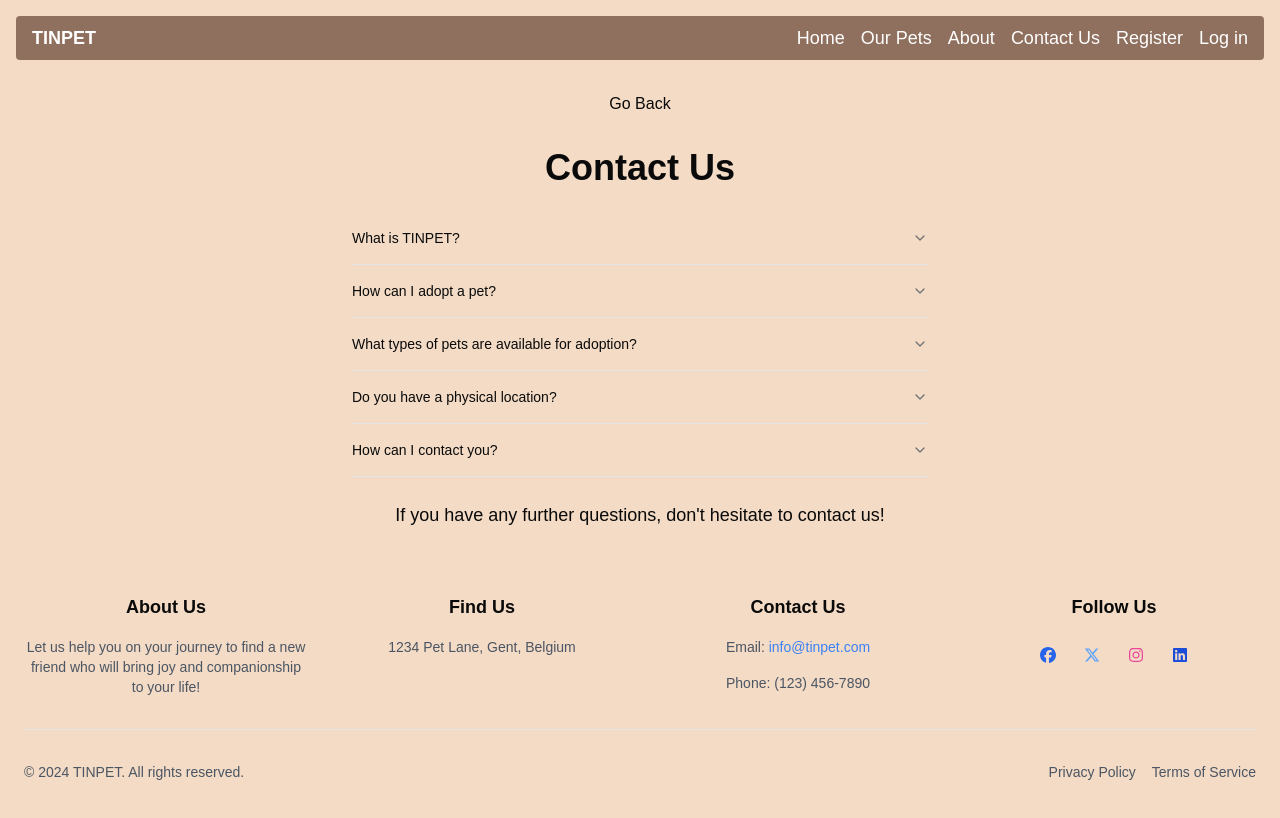
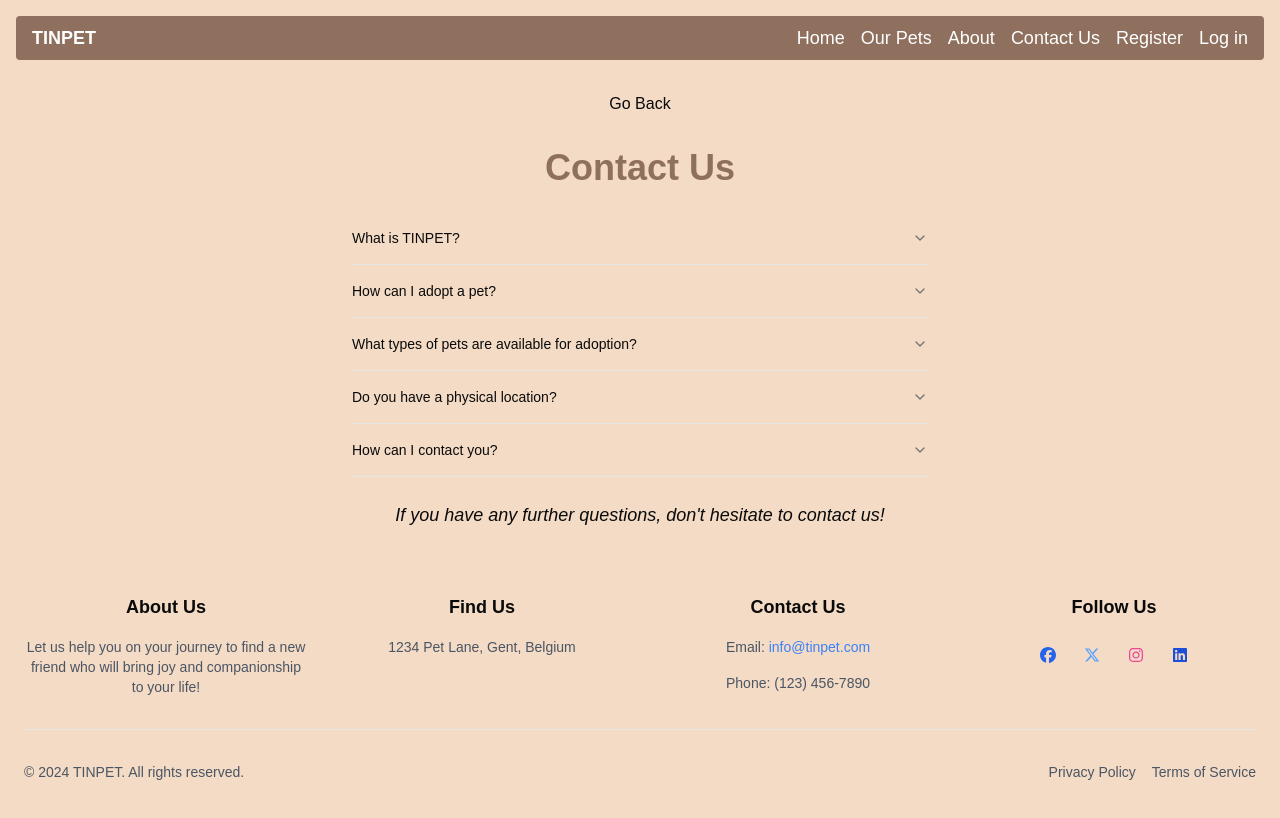
Before and after one commit to vanaspereneefje/Tinpets, a Next.js app: page /contact-us in a window 1280 px wide. Shown: the top 818 px of the page. Built offline with nearby package versions, Linux system fonts and the light colour scheme.

Commit message:
Update the layout fo contact page

```diff
--- a/app/contact-us/page.jsx
+++ b/app/contact-us/page.jsx
@@ -15,7 +15,7 @@ const  ContactPage=()=>{
       <nav className="mb-8">
         <button onClick={() => router.back()} className='hover:underline'>Go Back</button>
       </nav>
-      <h1 className='text-4xl font-bold mb-6'>Contact Us</h1>
+      <h1 className='text-4xl font-bold mb-6 text-customBrown'>Contact Us</h1>
       <Accordion type="single" collapsible className='w-full max-w-xl'>
           <AccordionItem value="item-1">
               <AccordionTrigger>
@@ -59,7 +59,7 @@ const  ContactPage=()=>{
 
       </Accordion>
 
-      <div className="mt-6 text-lg text-center">
+      <div className="mt-6 text-lg text-center italic">
         <p>If you have any further questions, don&apos;t hesitate to contact us!</p>
       </div>
     </div>
```
